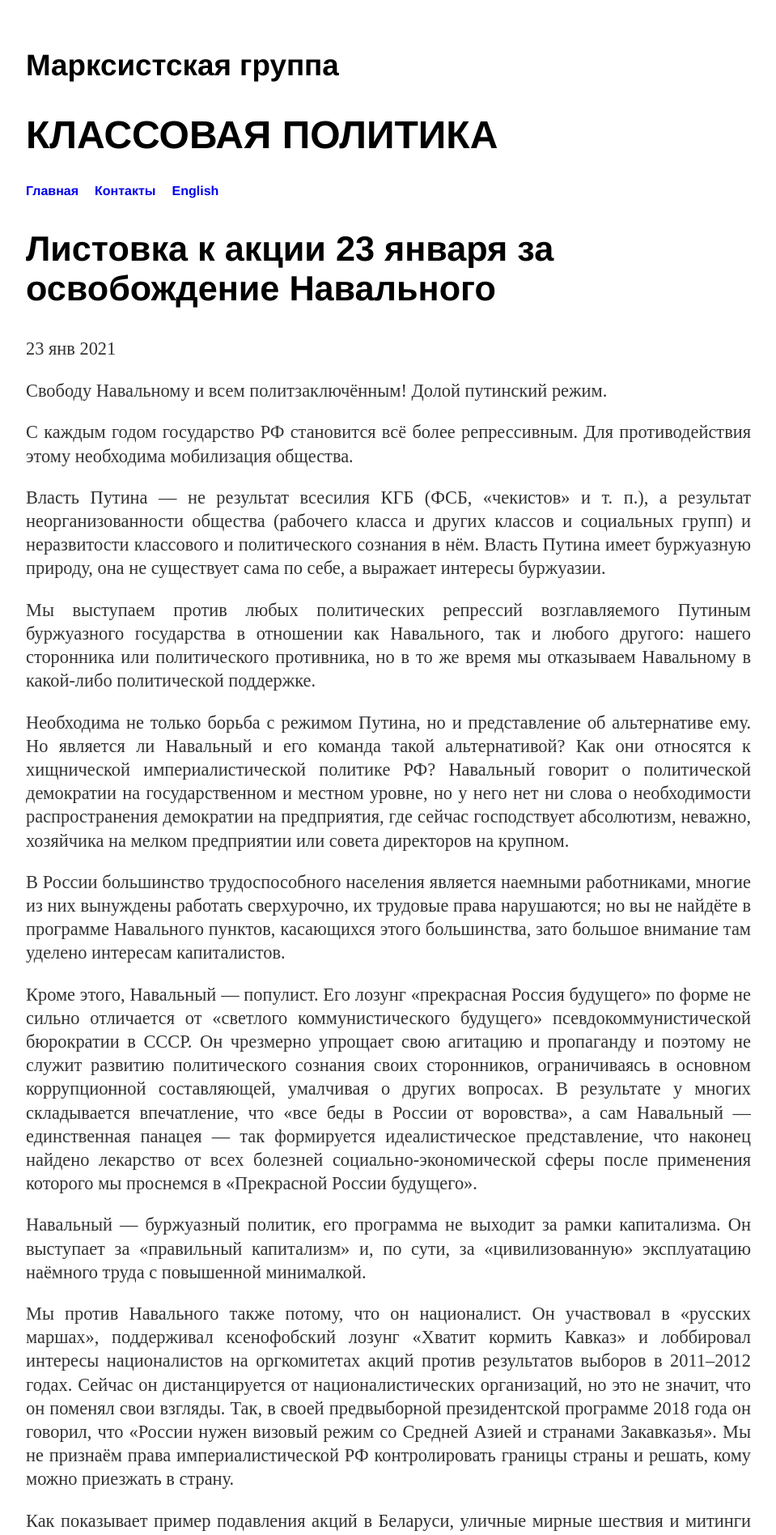
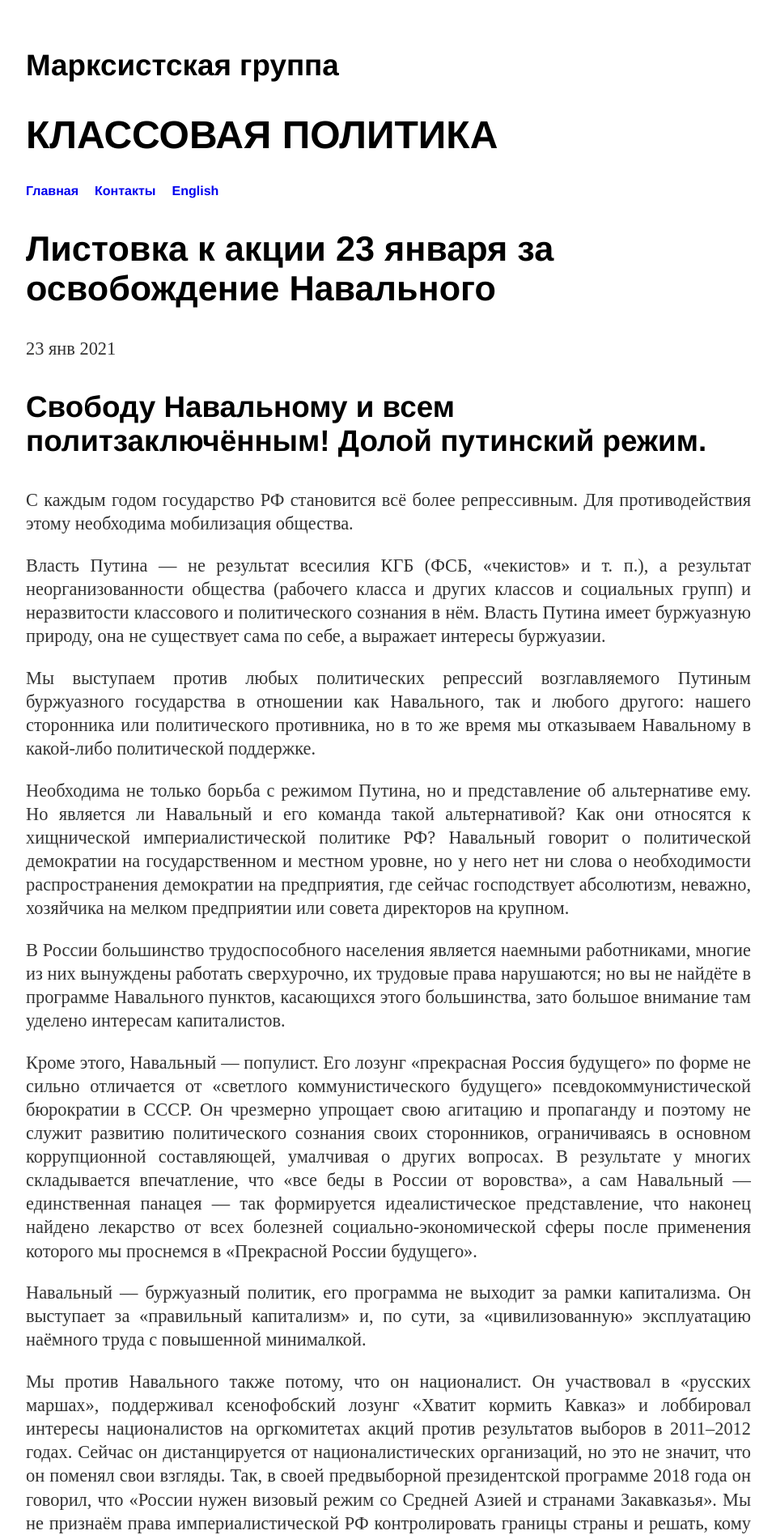
Before and after one commit to mgkp/mgkp.github.io, a Jekyll site: the page built from blog/_posts/2021-01-23-free.md, in a window 1280 px wide. Shown: the top 1896 px of the page at 81% size, without its empty margins (160-1119 px from the left). Built offline with Jekyll 4.4.1, drawn with Linux system fonts in a browser that asks for light colours.

Commit message:
header added

```diff
--- a/blog/_posts/2021-01-23-free.md
+++ b/blog/_posts/2021-01-23-free.md
@@ -6,7 +6,7 @@ title: 'Листовка к акции 23 января за освобожден
 author: МГКП
 ---
 
-Свободу Навальному и всем политзаключённым! Долой путинский режим.
+### Свободу Навальному и всем политзаключённым! Долой путинский режим.
 
 С каждым годом государство РФ становится всё более репрессивным. Для противодействия этому необходима мобилизация общества.
 
```
